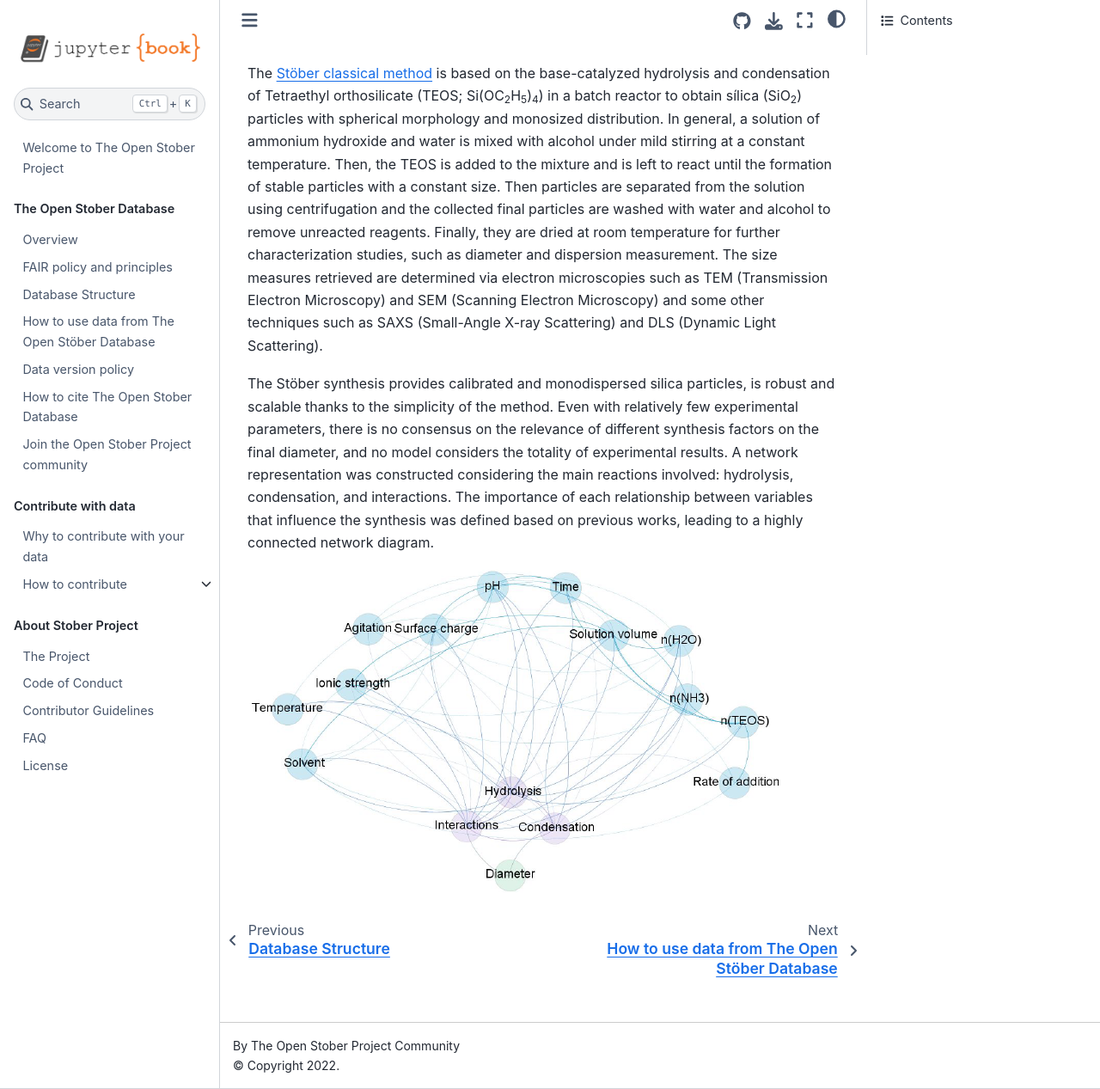
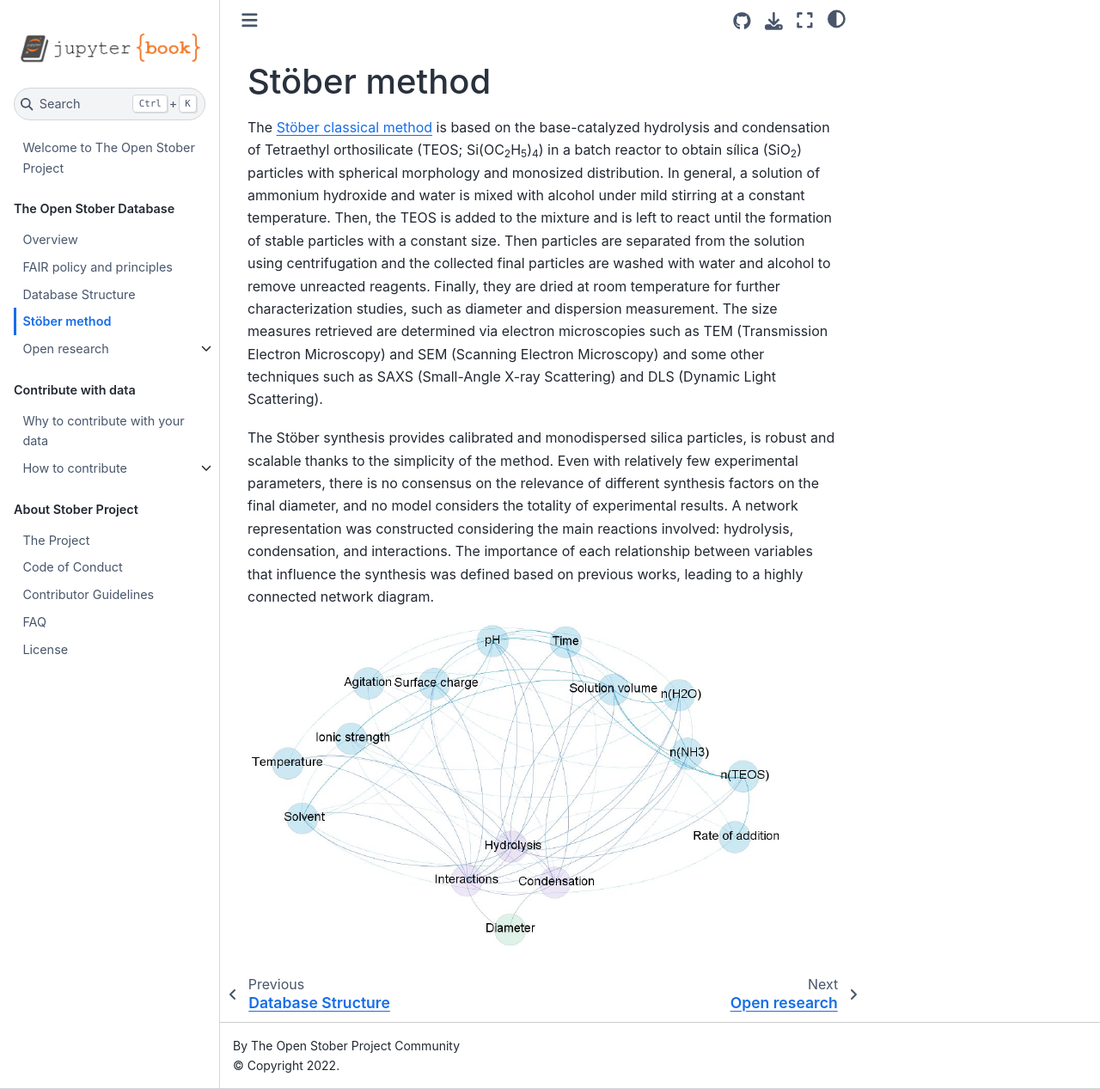
Before and after one commit to open-nanosystems/open-stober-project, a Jupyter Book: the page built from docs/database/stober-method.md, in a window 1280 px wide and 1267 px high. Shown: the whole window at 86% size. Built offline with Jupyter Book 1.0.4 settings and Sphinx 7.4.7 and the Sphinx Book theme 1.1.4, drawn with Linux system fonts in a browser that asks for light colours.

Commit message:
Add figure and fix tocs

```diff
--- a/docs/_toc.yml
+++ b/docs/_toc.yml
@@ -10,10 +10,12 @@ parts:
     - file: database/fair-policy
     - file: database/structure
     - file: database/stober-method
-    - file: database/how-to-use
-    - file: database/data-version-policy
-    - file: database/how-to-cite
-    - file: database/join
+    - file: database/open-research
+      sections:
+        - file: database/how-to-use
+        - file: database/data-version-policy
+        - file: database/how-to-cite
+        - file: database/join
 
   - caption: Contribute with data
     chapters:
--- /dev/null
+++ b/docs/database/open-research.md
@@ -0,0 +1 @@
+# Open research
--- a/docs/database/stober-method.md
+++ b/docs/database/stober-method.md
@@ -1,5 +1,7 @@
+## Stöber method
+
 The [Stöber classical method](https://doi.org/10.1016/0021-9797(68)90272-5) is based on the base-catalyzed hydrolysis and condensation of Tetraethyl orthosilicate (TEOS; Si(OC<sub>2</sub>H<sub>5</sub>)<sub>4</sub>) in a batch reactor to obtain sílica (SiO<sub>2</sub>) particles with spherical morphology and monosized distribution. In general, a solution of ammonium hydroxide and water is mixed with alcohol under mild stirring at a constant temperature. Then, the TEOS is added to the mixture and is left to react until the formation of stable particles with a constant size. Then particles are separated from the solution using centrifugation and the collected final particles are washed with water and alcohol to remove unreacted reagents. Finally, they are dried at room temperature for further characterization studies, such as diameter and dispersion measurement. The size measures retrieved are determined via electron microscopies such as TEM (Transmission Electron Microscopy) and SEM (Scanning Electron Microscopy) and some other techniques such as SAXS (Small-Angle X-ray Scattering) and DLS (Dynamic Light Scattering).
 
 The Stöber synthesis provides calibrated and monodispersed silica particles, is robust and scalable thanks to the simplicity of the method. Even with relatively few experimental parameters, there is no consensus on the relevance of different synthesis factors on the final diameter, and no model considers the totality of experimental results. A network representation was constructed considering the main reactions involved: hydrolysis, condensation, and interactions. The importance of each relationship between variables that influence the synthesis was defined based on previous works, leading to a highly connected network diagram.
 
-![Stöber Graph](https://github.com/open-nanosystems/open-stober-project/blob/main/docs/database/graph_stober.PNG "Graph representation of the Stöber process")
+![Stöber Graph](graph_stober.PNG "Graph representation of the Stöber process")
```
